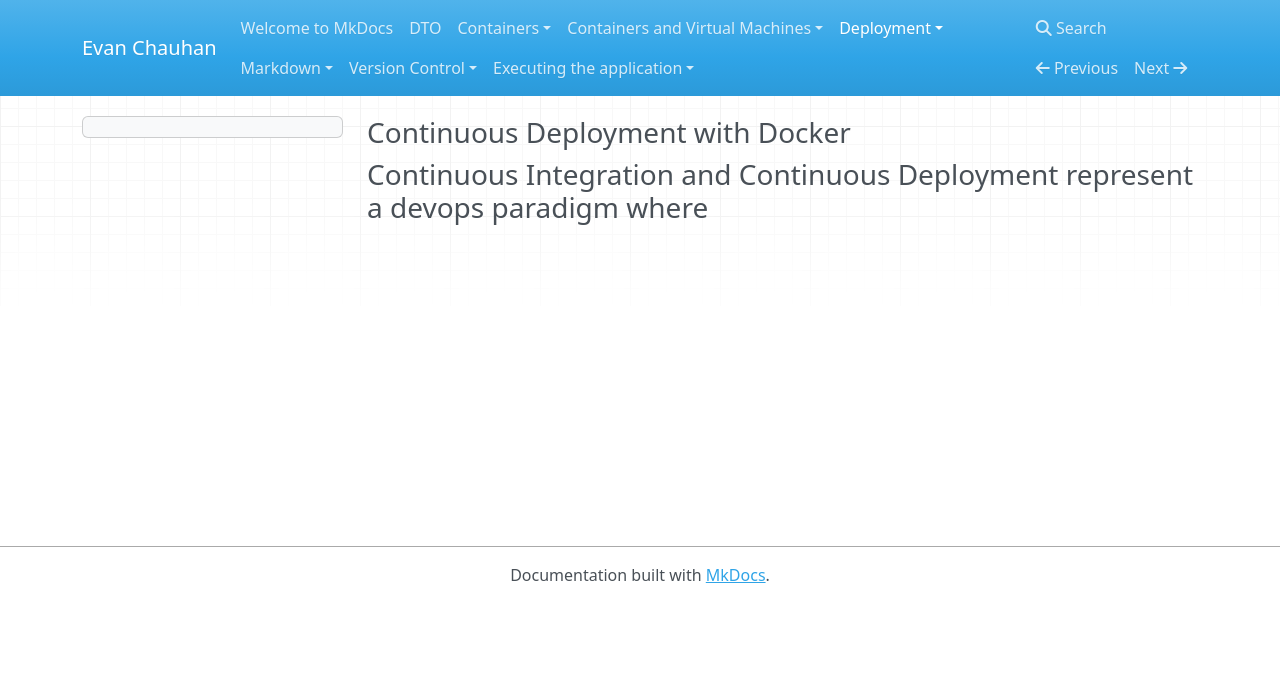
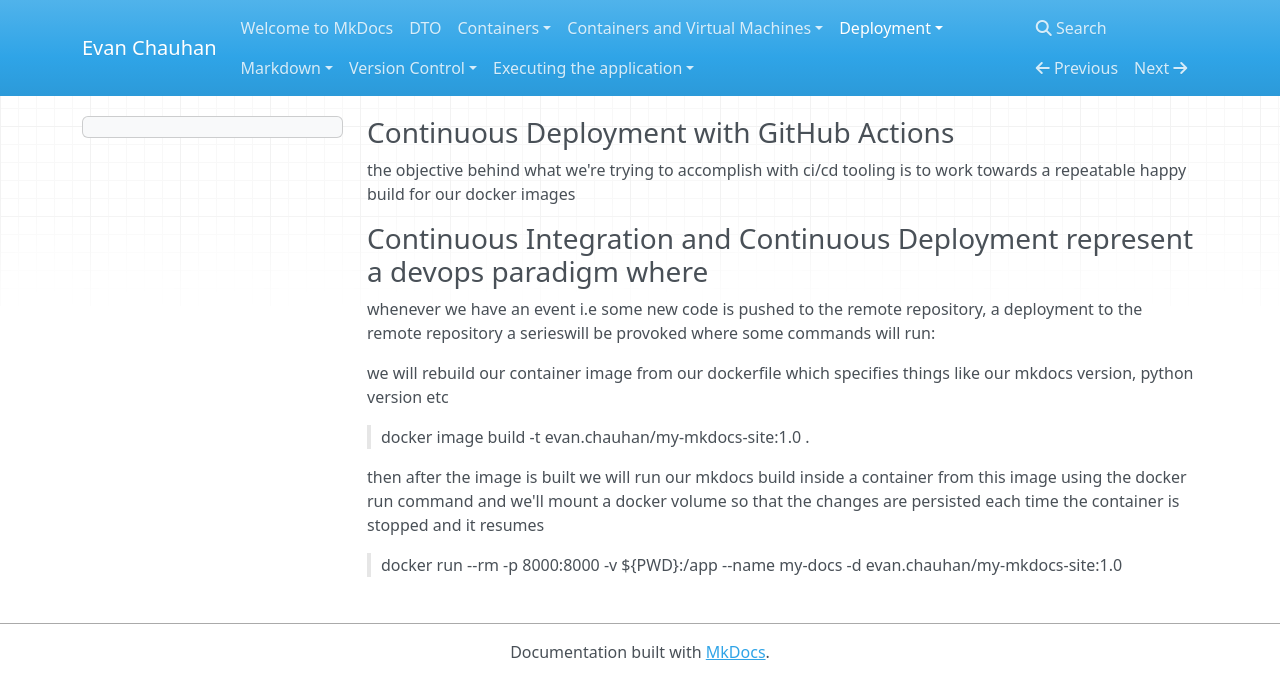
Before and after one commit to EvanChauhan/mydocs-site, an MkDocs documentation site: the page built from docs/Deployment/Continuous Integration Continuous Deployment CI/CD.md, in a window 1280 px wide. Shown: the top 699 px of the page. Built offline with MkDocs 1.6.1, drawn with Linux system fonts in a browser that asks for light colours; nearby versions of some CDN libraries.

Commit message:
testing the github action we have just set up.

```diff
--- a/docs/Deployment/Continuous Integration Continuous Deployment CI/CD.md
+++ b/docs/Deployment/Continuous Integration Continuous Deployment CI/CD.md
@@ -1,3 +1,15 @@
-### Continuous Deployment with Docker
+### Continuous Deployment with GitHub Actions
+
+the objective behind what we're trying to accomplish with ci/cd tooling is to work towards a repeatable happy build for our docker images
 
 ### Continuous Integration and Continuous Deployment represent a devops paradigm where
+
+whenever we have an event i.e some new code is pushed to the remote repository, a deployment to the remote repository a serieswill be provoked where some commands will run:
+
+we will rebuild our container image from our dockerfile which specifies things like our mkdocs version, python version etc
+
+>docker image build -t evan.chauhan/my-mkdocs-site:1.0 .
+
+then after the image is built we will run our mkdocs build inside a container from this image using the docker run command and we'll mount a docker volume so that the changes are persisted each time the container is stopped and it resumes
+
+>docker run --rm -p 8000:8000 -v ${PWD}:/app --name my-docs -d evan.chauhan/my-mkdocs-site:1.0
```
